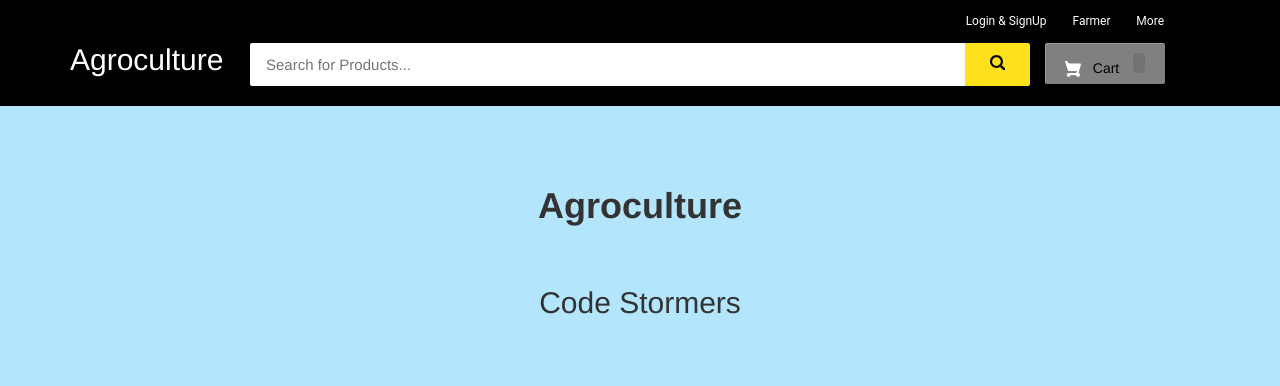
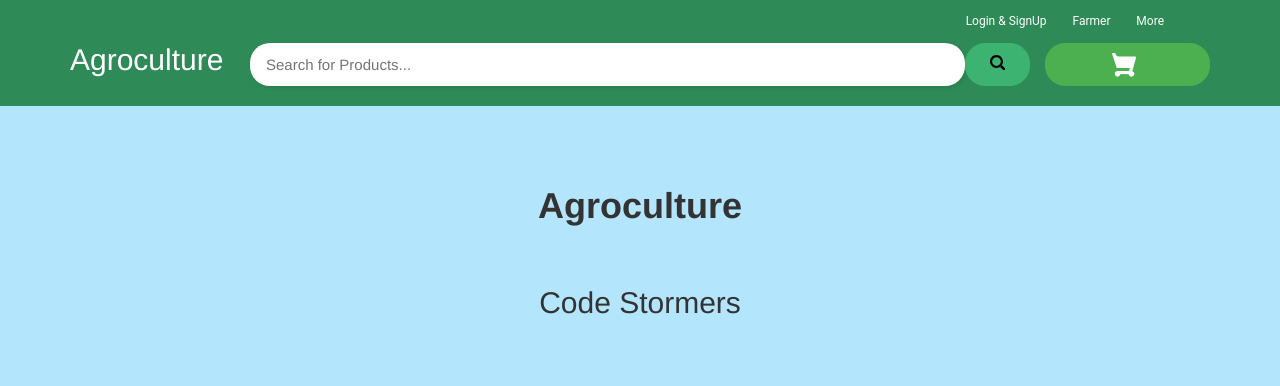
Before and after one commit to ppathi3/agroculture, a Django app: page /aboutus in a window 1280 px wide. Shown: the top 386 px of the page. Run offline with Django 3.2, Linux system fonts and the light colour scheme; some libraries are stand-ins or nearby versions.

Commit message:
navbar changes

```diff
--- a/templates/ecom/navbar.html
+++ b/templates/ecom/navbar.html
@@ -9,70 +9,65 @@
 
 <style>
 body {
-    background-color: #ebe0e0
+    background-color: #ebe0e0; /* Light gray background */
 }
 
 #navbar {
-    background-color: #000;
+    background-color: #2e8b57; /* Dark green navbar */
     color: black;
 }
 
 .row1 {
     padding-top: 10px;
-    padding-right: 50px
+    padding-right: 50px;
 }
 
 .row2 {
-    padding-bottom: 20px
+    padding-bottom: 20px;
 }
 
 .navbar-input {
     padding: 11px 16px;
-    border-radius: 2px 0 0 2px;
+    border-radius: 20px; /* Round corners */
     border: 0 none;
     outline: 0 none;
-    font-size: 15px
+    font-size: 15px;
+    box-shadow: 2px 2px 5px rgba(0, 0, 0, 0.1); /* Subtle shadow effect */
 }
 
 .navbar-button {
-    background-color: #ffe11b;
-    border: 1px solid #ffe11b;
-    border-radius: 0 2px 2px 0;
+    background-color: #3cb371; /* Green background */
+    border: 1px solid #3cb371; /* Border color */
+    border-radius: 20px; /* Round corners */
     color: #565656;
     padding: 10px 0;
     height: 43px;
-    cursor: pointer
+    cursor: pointer;
+    transition: background-color 0.3s ease; /* Smooth hover effect */
 }
 
 .cart-button {
-    background-color: #808080;
-    box-shadow: 0 4px 4px 0 rgba(0, 0, 0, .23), inset 1px 1px 0 0 hsla(0, 0%, 100%, .2);
+    background-color: #4caf50; /* Green background */
+    border: 1px solid #4caf50; /* Border color */
+    border-radius: 20px; /* Round corners */
+    color: #fff;
     padding: 10px 0;
-    text-align: center;
-    height: 41px;
-    border-radius: 2px;
-    font-weight: 500;
-    width: 120px;
-    display: inline-block;
-    color: #FFFFFF;
-    text-decoration: none;
-    color: inherit;
-    border: none;
-    outline: none
+    height: 43px;
+    cursor: pointer;
+    transition: background-color 0.3s ease; /* Smooth hover effect */
+    display: flex;
+    align-items: center;
+    justify-content: center;
 }
 
 .cart-button:hover {
-    text-decoration: none;
-    color: #fff;
-    cursor: pointer
+    background-color: #3cb371; /* Darker green on hover */
 }
 
 .cart-svg {
-    display: inline-block;
-    width: 16px;
-    height: 16px;
-    vertical-align: middle;
-    margin-right: 8px
+    width: 24px; /* Increase size of cart icon */
+    height: 24px; /* Increase size of cart icon */
+    margin-right: 8px;
 }
 
 .item-number {
@@ -84,7 +79,7 @@
     display: inline-block;
     color: #fff;
     line-height: 12px;
-    margin-left: 10px
+    margin-left: 10px;
 }
 
 .upper-links {
@@ -96,25 +91,25 @@
     color: inherit;
     border: none;
     outline: none;
-    font-size: 12px
+    font-size: 12px;
 }
 
 .dropdown {
     position: relative;
     display: inline-block;
-    margin-bottom: 0px
+    margin-bottom: 0px;
 }
 
 .dropdown:hover {
-    background-color: #fff
+    background-color: #4caf50; /* Green background on hover */
 }
 
 .dropdown:hover .links {
-    color: #000
+    color: #000;
 }
 
 .dropdown:hover .dropdown-menu {
-    display: block
+    display: block;
 }
 
 .dropdown .dropdown-menu {
@@ -128,17 +123,17 @@
     border-radius: 0;
     box-shadow: 0 4px 8px -3px #555454;
     margin: 0;
-    padding: 0px
+    padding: 0px;
 }
 
 .links {
     color: #fff;
-    text-decoration: none
+    text-decoration: none;
 }
 
 .links:hover {
     color: #fff;
-    text-decoration: none
+    text-decoration: none;
 }
 
 .profile-links {
@@ -148,41 +143,41 @@
     box-sizing: border-box;
     display: block;
     padding: 0 11px;
-    line-height: 23px
+    line-height: 23px;
 }
 
 .profile-li {
-    padding-top: 2px
+    padding-top: 2px;
 }
 
 .largenav {
-    display: none
+    display: none;
 }
 
 .smallnav {
-    display: block
+    display: block;
 }
 
 .smallsearch {
     margin-left: 15px;
-    margin-top: 15px
+    margin-top: 15px;
 }
 
 .menu {
-    cursor: pointer
+    cursor: pointer;
 }
 
 @media screen and (min-width: 768px) {
     .largenav {
-        display: block
+        display: block;
     }
 
     .smallnav {
-        display: none
+        display: none;
     }
 
     .smallsearch {
-        margin: 0px
+        margin: 0px;
     }
 }
 </style>
@@ -228,9 +223,9 @@
             </div>
 
 
-            <div class="cart1 largenav col-sm-2"> <a class="cart-button" href="/cart"> <svg class="cart-svg " width="16 " height="16 " viewBox="0 0 16 16 ">
+            <div class="cart1 largenav col-sm-2"> <a class="cart-button" href="/cart"> <svg class="cart-svg " width="30 " height="30 " viewBox="0 0 16 16 ">
                         <path d="M15.32 2.405H4.887C3 2.405 2.46.805 2.46.805L2.257.21C2.208.085 2.083 0 1.946 0H.336C.1 0-.064.24.024.46l.644 1.945L3.11 9.767c.047.137.175.23.32.23h8.418l-.493 1.958H3.768l.002.003c-.017 0-.033-.003-.05-.003-1.06 0-1.92.86-1.92 1.92s.86 1.92 1.92 1.92c.99 0 1.805-.75 1.91-1.712l5.55.076c.12.922.91 1.636 1.867 1.636 1.04 0 1.885-.844 1.885-1.885 0-.866-.584-1.593-1.38-1.814l2.423-8.832c.12-.433-.206-.86-.655-.86 " fill="#fff "></path>
-                    </svg> Cart <span class="item-number ">{{ product_count_in_cart }}</span> </a> </div>
+                    </svg></a> </div>
         </div>
     </div>
 </div>
```
